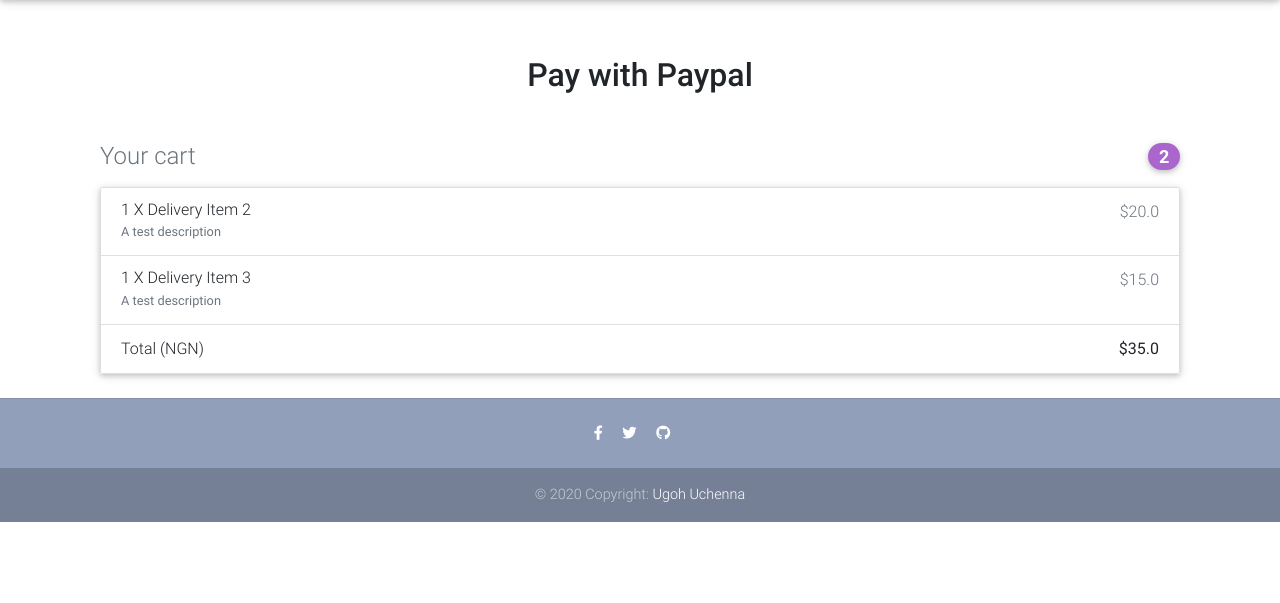
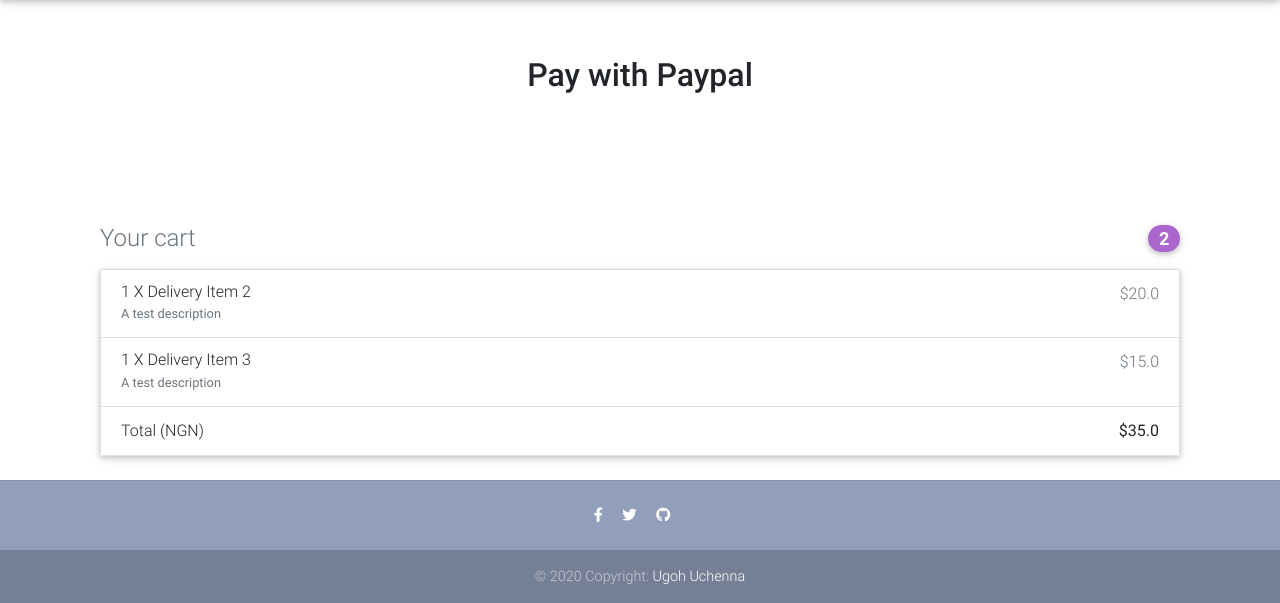
Before and after one commit to ugohuche/ugohshopping, a Django app: page /payment/paypal in a window 1280 px wide. Shown: the part 64-667 px from the top of the page. Run offline with Django 3.2, Linux system fonts and the light colour scheme; a user stored in the database is signed in; data comes from the database, SQL or seed files in the repository; both versions use the stored data as it was after the commit; data that the repository does not hold is empty; some libraries are stand-ins or nearby versions.

Commit message:
Final final commit

```diff
--- a/templates/payments/paypal_payment.html
+++ b/templates/payments/paypal_payment.html
@@ -6,7 +6,7 @@
 <div class="container wow fadeIn">
    <h2 class="my-5 h2 text-center">Pay with Paypal</h2>
 
-    <div id="paypal-button-container" class="text-center"></div>
+    <div id="paypal-button-container" class="text-center" style="margin-bottom: 130px;" ></div>
 
   {% include "order_snippet.html" %}
 
```
Also changed, not shown: db.sqlite3.
